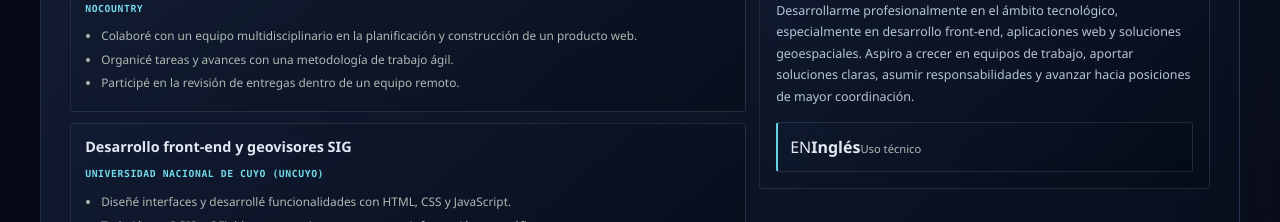
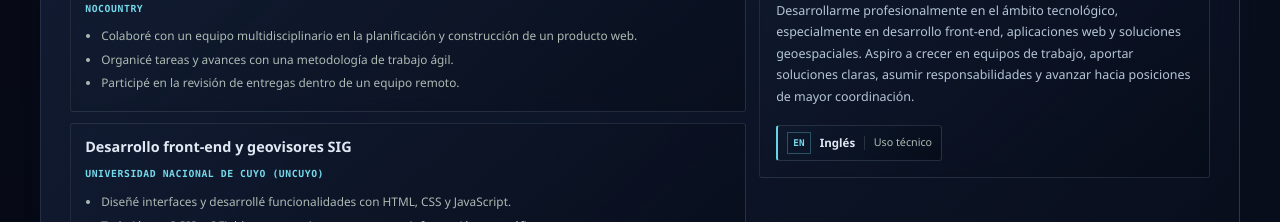
Before and after one commit to pincha1212/fb-frontend-with-angular, an Angular app: page / in a window 1280 px wide. Shown: the part 4020-4242 px from the top of the page. Built offline with nearby package versions, Linux system fonts and the light colour scheme.

Commit message:
style: compact the language profile card

```diff
--- a/src/styles.css
+++ b/src/styles.css
@@ -199,9 +199,10 @@ img { max-width: 100%; }
 .portfolio-shell app-experiencia .objetivo-box { height: fit-content; padding: 1rem; }
 .portfolio-shell app-experiencia .objetivo-box h3 { margin: 0 0 .65rem; }
 .portfolio-shell app-experiencia .objetivo-text { margin: 0 0 .9rem; font-size: .78rem; }
-.portfolio-shell app-experiencia .idiomas-card { margin-top: .9rem !important; padding: .75rem; border-left: 2px solid #66d4e6; }
-.portfolio-shell app-experiencia .idioma-label { display: block; margin-bottom: .3rem; color: #74d9eb; font: 600 .62rem Consolas, monospace; letter-spacing: .08em; text-transform: uppercase; }
-.portfolio-shell app-experiencia .idioma-val { color: #aebbb4; font-size: .7rem; line-height: 1.5; }
+.portfolio-shell app-experiencia .idiomas-card { display: inline-flex; align-items: center; gap: .55rem; margin-top: .2rem; padding: .38rem .55rem; border-color: rgba(174,194,202,.17); border-left: 2px solid #66d4e6; }
+.portfolio-shell app-experiencia .idioma-code { display: grid; place-items: center; width: 24px; height: 22px; border: 1px solid rgba(116,217,235,.3); color: #74d9eb; font: 600 .58rem/1 Consolas, monospace; }
+.portfolio-shell app-experiencia .idioma-name { color: #e0e9f3; font-size: .72rem; font-weight: 600; }
+.portfolio-shell app-experiencia .idioma-val { padding-left: .55rem; border-left: 1px solid rgba(174,194,202,.18); color: #aebbb4; font-size: .67rem; line-height: 1.25; }
 
 .portfolio-shell app-contacto .contacto-container { display: grid; grid-template-columns: minmax(0, 1fr) auto; align-items: start; gap: .85rem; font-style: normal; text-align: left; }
 .portfolio-shell app-contacto .contact-info-pills { grid-column: 1; display: flex; flex-wrap: wrap; gap: .5rem; }
```
